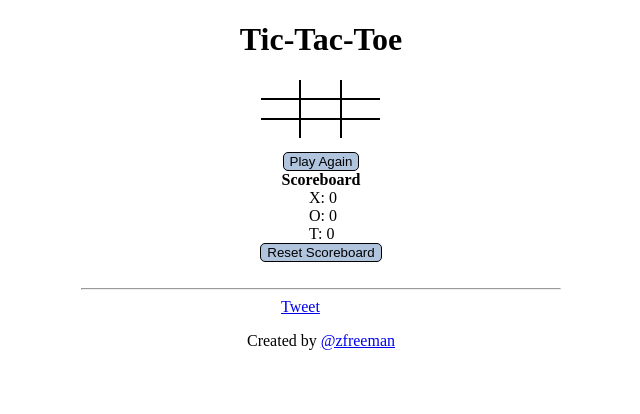
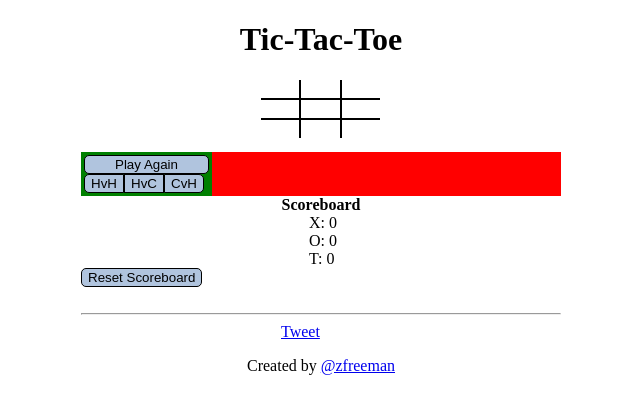
Before and after one commit to zachfreeman/heroku_ttt, a Django app: page / in a window 1280 px wide. Shown: the top 414 px of the page, without its empty margins (319-959 px from the left). Run offline with Django 3.2, Linux system fonts and the light colour scheme; some libraries are stand-ins or nearby versions.

Commit message:
Creating three mode of play buttons for 2d ttt

```diff
--- a/ttt/static/ttt/css/game.css
+++ b/ttt/static/ttt/css/game.css
@@ -1,3 +1,12 @@
+/*General styling for whole page, centering and creating frame*/
+#head, #content, #footer {
+    position: relative;
+    margin-left: auto;
+    margin-right: auto;
+    width: 480px;
+}
+
+/*Board related styling*/
 .ttt-square {
     color: white;
     background-color: white;
@@ -43,7 +52,6 @@
     border-top-style: solid;
 }
 
-
 #MC {
     border-bottom-color: black;
     border-bottom-width: 2px;
@@ -59,16 +67,22 @@
     border-right-style: solid;
 }
 
-#X_WIN, #O_WIN, #T_WIN {
-    margin-left: 47.5%;
-}
-
+/*Scoreboard styling*/
 #ScoreboardTitle {
     text-align: center;
     font-weight: bold;
 }
 
-#ResetButton, #PlayAgainButton {
+#X_WIN, #O_WIN, #T_WIN {
+    margin-left: 47.5%;
+}
+
+/*Play again button stylings*/
+#tablecontainer {
+    background-color: green;
+}
+
+.MainBtn {
     background-color: lightsteelblue;
     border: 1px solid black;
     border-radius: 5px;
@@ -76,21 +90,59 @@
     font-size: 8;
 }
 
-#ResetButton:hover, #PlayAgainButton:hover {
+.MainBtn:hover {
     background-color: steelblue;
 }
 
-#container {
+#playbtncontainer, #resetcontainer {
     text-align: center;
 }
 
-#head, #content, #footer {
-    position: relative;
-    margin-left: auto;
-    margin-right: auto;
-    width: 480px;
+#playbtncontainer {
+    background-color: red;
 }
 
+#PlayAgainButton {
+    width: 125px;
+}
+
+/*Mode of play button styling*/
+#buttonlist {
+    list-style: none;
+    padding: 0;
+    margin: 0 auto;
+}
+
+.PlaySettingsBtn {
+    display: block;
+    float: left;
+    width: 40px;
+    background-color: lightsteelblue;
+    /*border-radius: 5px;*/
+    border-top: 1px solid black;
+    border-bottom: 1px solid black;
+}
+
+#PlayButtonHvH {
+    border-top-left-radius: 5px;
+    border-bottom-left-radius: 5px;
+    border-left: 1px solid black;
+    border-right: 0.5px solid black;
+}
+
+#PlayButtonCvH {
+    border-top-right-radius: 5px;
+    border-bottom-right-radius: 5px;
+    border-right: 1px solid black;
+    border-left: 0.5px solid black;
+}
+
+#PlayButtonHvC {
+    border-right: 0.5px solid black;
+    border-left: 0.5px solid black;
+}
+
+/*footer button work*/
 #footer .share .btn-like {
     position: absolute;
     left: 120px;
--- a/ttt/static/ttt/js/game.js
+++ b/ttt/static/ttt/js/game.js
@@ -253,7 +253,7 @@ function isPlayAgain(){
         movesMade = [];
         playerMove = "X";
         shadowBoardArray = createShadowBoard();
-        if(CvH) {
+        if(CvH && computer) {
             computerMove();
         }
     }
@@ -323,7 +323,7 @@ var movesMade = [];
 var movesRemain = ["TR","TL","TC","MR","ML","MC","BR","BL","BC"];
 var playerMove = 'X';
 var posList = ["TR","TL","TC","MR","ML","MC","BR","BL","BC"];
-var computer = true;
+var computer = false;
 var CvH = false;
     //setting up winning lists to check
     //for each value of posList, winAssocArray contains an n-tuple of 3-move tuples, which are the possible winners
@@ -342,3 +342,5 @@ loadClickers(posList);
 //CONTINUE WORK ON findWinningMove so that it returns the move the computer should make, or to get a hint
 //CREATE BUTTONS FOR HvH, CvH, and HvC
 //CREATE BUTTON FOR hint
+
+//Chris Chiampa - cchiampa@mit.edu - 617.258.5605
--- a/ttt/templates/ttt/game.html
+++ b/ttt/templates/ttt/game.html
@@ -44,15 +44,26 @@
     <div id="BR" class="ttt-square">X</div>
     <br>
     <br>
-    <div id="container">
-        <input type="button" id="PlayAgainButton" value="Play Again">
+    <div id="playbtncontainer">
+        <table id="tablecontainer">
+            <tr>
+                <td>
+                    <input type="button" class="MainBtn" id="PlayAgainButton" value="Play Again">
+                    <ul id='buttonlist'>
+                        <input type="button" id="PlayButtonHvH" class="PlaySettingsBtn" value="HvH">
+                        <input type="button" id="PlayButtonHvC" class="PlaySettingsBtn" value="HvC">
+                        <input type="button" id="PlayButtonCvH" class="PlaySettingsBtn" value="CvH">
+                    </ul>
+                </td>
+            </tr>
+        </table>
     </div>
     <div id="ScoreboardTitle">Scoreboard</div>
     <div id="X_WIN">X: 0</div>
     <div id="O_WIN">O: 0</div>
     <div id="T_WIN">T: 0</div>
     <div id="container">
-        <input type="button" id="ResetButton" value="Reset Scoreboard">
+        <input type="button" class="MainBtn" id="ResetButton" value="Reset Scoreboard">
     </div>
     <script type="text/javascript" src="{% static "ttt/js/game.js" %}"></script>
 {% endblock content %}
```
